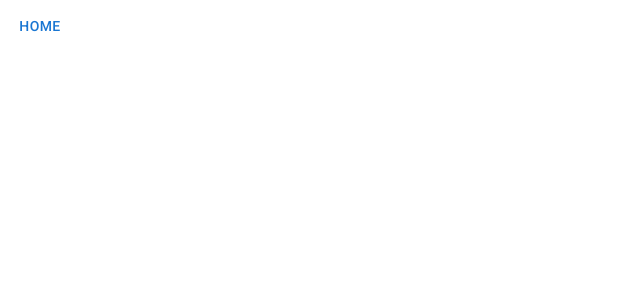
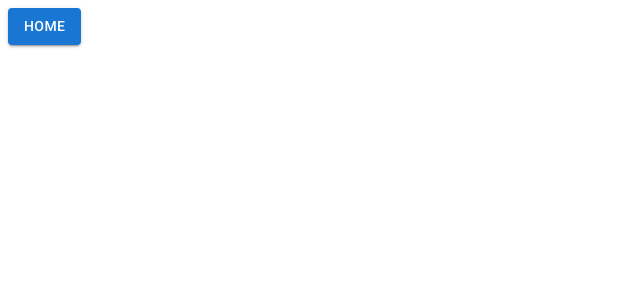
Before and after one commit to joaomed/covid-feed, a React (Create React App) app: page /home in a window 1280 px wide. Shown: the top 300 px of the page, without its empty margins (0-640 px from the left). Built offline with nearby package versions, Linux system fonts and the light colour scheme.

Commit message:
feat: add theme

```diff
--- a/src/App.tsx
+++ b/src/App.tsx
@@ -1,10 +1,14 @@
 import { BrowserRouter } from "react-router-dom";
 import { AppRoutes } from './routes';
+import { ThemeProvider } from '@emotion/react';
+import { LightTheme } from './shared/themes';
 
 export const App = () => {
   return (
-    <BrowserRouter>
-      <AppRoutes/>
-    </BrowserRouter>
+    <ThemeProvider theme={LightTheme}>
+      <BrowserRouter>
+        <AppRoutes/>
+      </BrowserRouter>
+    </ThemeProvider>
   );
 }
--- a/src/routes/index.tsx
+++ b/src/routes/index.tsx
@@ -5,7 +5,7 @@
 
   return (
     <Routes>
-      <Route path="/home" element={<Button>Home</Button>}/>
+      <Route path="/home" element={<Button variant='contained' color='primary'>Home</Button>}/>
       <Route path="*" element={<Navigate to="/home"/>}/>
     </Routes>
   )
--- /dev/null
+++ b/src/shared/themes/Light.ts
@@ -0,0 +1,24 @@
+import {createTheme} from '@mui/material'
+import { blue, cyan } from '@mui/material/colors'
+
+export const LightTheme = createTheme({
+  palette:{
+    primary: {
+      main: blue[700],
+      dark: blue[800],
+      light: blue[500],
+      contrastText: '#fff',
+    },
+    secondary: {
+      main: cyan[500],
+      dark: cyan[400],
+      light: cyan[300],
+      contrastText: '#fff',
+    },
+    background: {
+      default: '#F8F9FB',
+      paper: '#fff',
+    }
+  }
+
+})
--- a/src/shared/themes/index.ts
+++ b/src/shared/themes/index.ts
@@ -1 +1 @@
-export {}
+export * from './Light'
```
